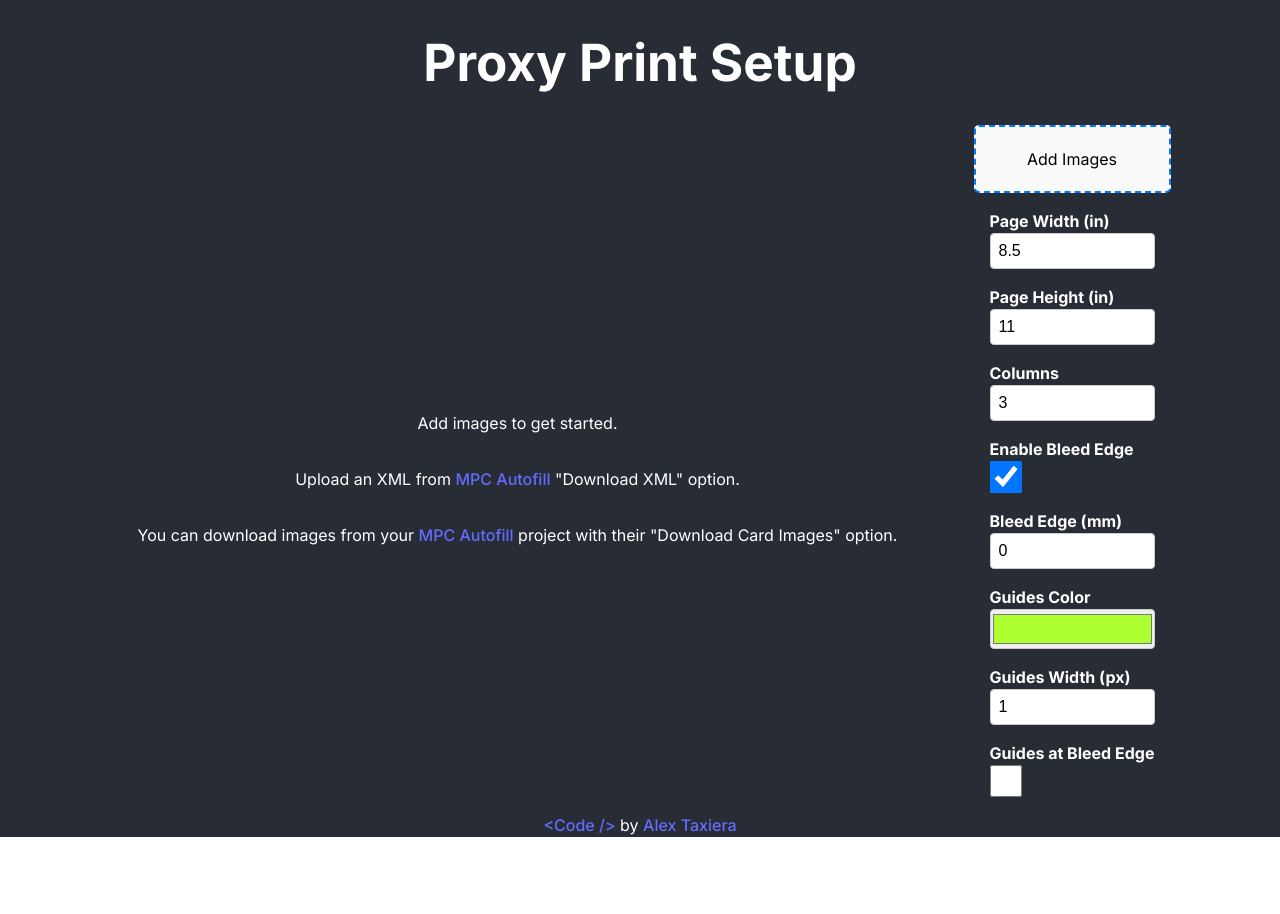
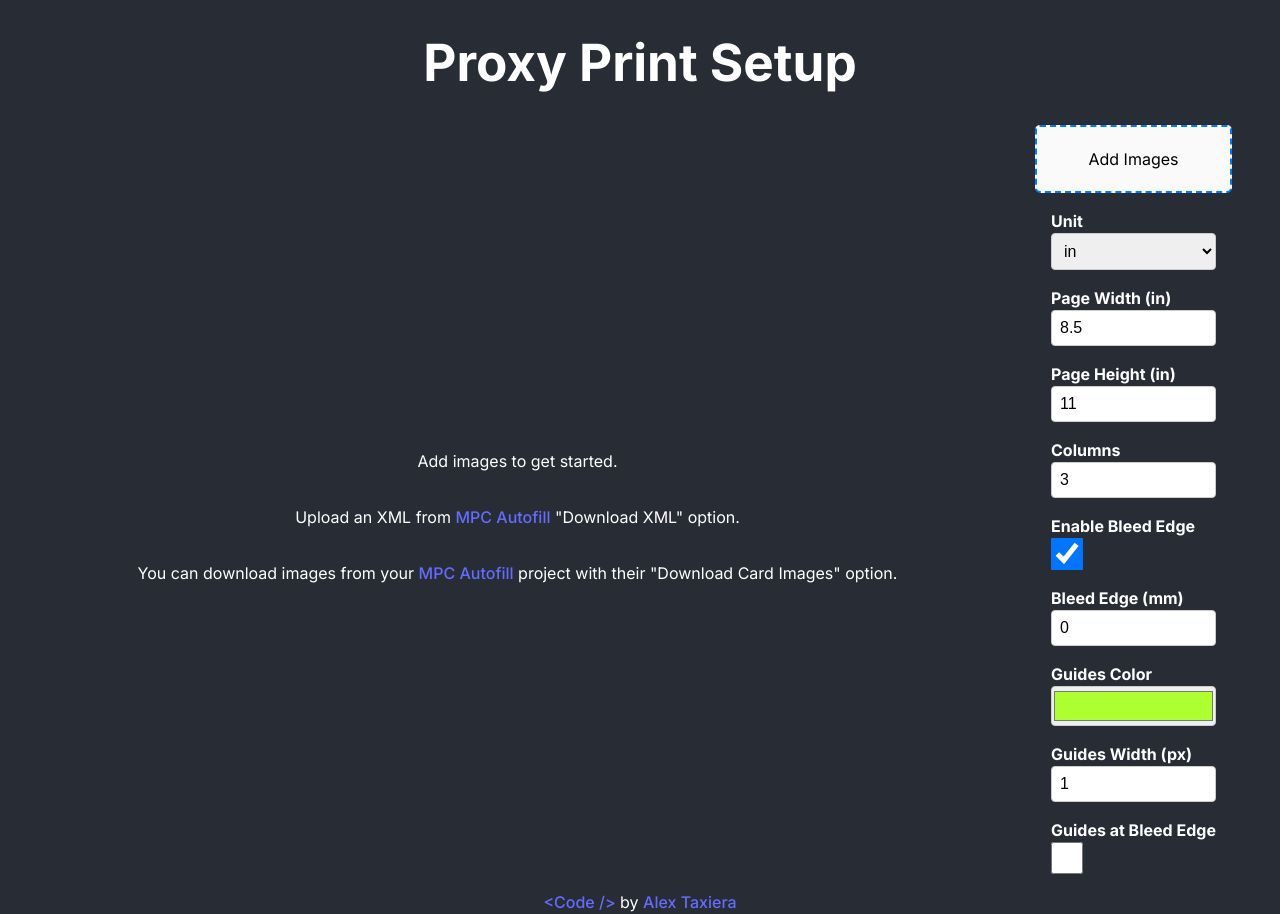
Before and after one commit to alex-taxiera/proxy-print, a React (Vite) app: page / in a window 1280 px wide. Before the commit the page ends 837 px from the top, so only its background shows below. Built offline with nearby package versions, Linux system fonts and the light colour scheme.

Commit message:
add support to change the page unit from inches to mm

```diff
--- a/src/PrintableImages.css
+++ b/src/PrintableImages.css
@@ -5,7 +5,7 @@
   align-items: center;
   flex: 1;
   min-width: 0;
-  max-width: var(--page-width, 8.5in);
+  max-width: var(--page-width, 8.5 var(--page-unit, in));
 }
 
 .printable-images.help {
@@ -46,8 +46,8 @@
   flex-direction: column;
   justify-content: center;
   align-items: center;
-  height: var(--page-height, 11in);
-  width: var(--page-width, 8.5in);
+  height: var(--page-height, 11 var(--page-unit, in));
+  width: var(--page-width, 8.5 var(--page-unit, in));
   background: white;
   overflow: hidden;
 }
--- a/src/PrintableImages.tsx
+++ b/src/PrintableImages.tsx
@@ -52,7 +52,7 @@ export const PrintableImages = () => {
 
       const pdfOptions = {
         orientation: pageWidth > pageHeight ? "l" : "p",
-        unit: "in",
+        unit: settings.unit || "in",
         format: [pageWidth, pageHeight],
       } satisfies jsPDFOptions;
 
@@ -87,11 +87,12 @@ export const PrintableImages = () => {
   };
 
   const rowsPerPage = useMemo(() => {
-    const pageHeight = parseFloat(settings.pageHeight) * 25.4; // convert in to mm
+    // convert in to mm when settings.unit is set to "in"
+    const pageHeight = parseFloat(settings.pageHeight) * (settings.unit === "in" ? 25.4 : 1);
     const guidesThickness = parseFloat(settings.guidesThickness) * 0.265; // convert px to mm
     const bleedEdge = parseFloat(settings.bleedEdge); // mm
     // card height is 88mm + 2 * bleedEdge + guidesThickness
-    const cardHeight = 88 + 2 * bleedEdge + guidesThickness; // inches
+    const cardHeight = 88 + 2 * bleedEdge + guidesThickness; // mm
     return Math.floor(pageHeight / cardHeight);
   }, [settings]);
 
--- a/src/SettingsForm.css
+++ b/src/SettingsForm.css
@@ -34,3 +34,12 @@ input[type="checkbox"] {
   width: 2rem;
   height: 2rem;
 }
+
+select {
+  padding: 0.5rem;
+  font-size: 1rem;
+  border: 1px solid #ccc;
+  border-radius: 4px;
+  width: 100%;
+  box-sizing: border-box;
+}
--- a/src/SettingsForm.tsx
+++ b/src/SettingsForm.tsx
@@ -1,5 +1,5 @@
 import { useCallback, useContext } from "react";
-import { DEFAULT_SETTINGS, SettingsContext, Settings } from "./context/SettingsContext";
+import { DEFAULT_SETTINGS, Settings, SettingsContext } from "./context/SettingsContext";
 
 import "./SettingsForm.css";
 import { ImagesContext } from "./context/ImagesContext";
@@ -44,12 +44,37 @@ export const SettingsForm = () => {
     [setSettings]
   );
 
+  const handleUnitChange = useCallback((e: React.ChangeEvent<HTMLSelectElement>) => {
+    const calculatePageDimensions = (value: string, unit: "in" | "mm") => {
+        const convertedValue = unit === "in" ? Number(value) / 25.4 : (Number(value) * 25.4);
+        return convertedValue.toFixed(2).toString();
+    };
+
+    setSettings(old => ({
+      ...old,
+      unit: e.target.value as "in" | "mm",
+      pageWidth: calculatePageDimensions(settings.pageWidth, e.target.value as "in" | "mm"),
+      pageHeight:calculatePageDimensions(settings.pageHeight, e.target.value as "in" | "mm"),
+    }));
+  }, [setSettings, settings.pageWidth, settings.pageHeight]);
+
   const maxGuideWidth = getMaxGuideWidth(settings);
 
   return (
     <form>
       <label>
-        Page Width (in)
+        Unit
+        <select
+          disabled={isRendering}
+          value={settings.unit}
+          onChange={handleUnitChange}
+        >
+          <option value="in">in</option>
+          <option value="mm">mm</option>
+        </select>
+      </label>
+      <label>
+        Page Width ({settings.unit})
         <input
           disabled={isRendering}
           type="number"
@@ -59,7 +84,7 @@ export const SettingsForm = () => {
         />
       </label>
       <label>
-        Page Height (in)
+        Page Height ({settings.unit})
         <input
           disabled={isRendering}
           type="number"
--- a/src/context/SettingsContext.ts
+++ b/src/context/SettingsContext.ts
@@ -11,6 +11,7 @@ export const SettingsSchema = zod.object({
   pageHeight: zod.string(),
   pageWidth: zod.string(),
   numberOfColumns: zod.string(),
+  unit: zod.enum(["in", "mm"]),
 });
 
 export type Settings = zod.infer<typeof SettingsSchema>;
@@ -25,6 +26,7 @@ export const DEFAULT_SETTINGS = {
   pageHeight: "11",
   pageWidth: "8.5",
   numberOfColumns: "3",
+  unit: "in",
 } as const satisfies Settings;
 
 export type SettingsContextValue = {
--- a/src/context/SettingsProvider.tsx
+++ b/src/context/SettingsProvider.tsx
@@ -78,8 +78,9 @@ export const SettingsProvider = (
       "--guides-color-inverted": invertHexColor(value.guidesColor),
       "--guides-thickness": `${guideThickness}px`,
       "--guides-at-bleed-edge": value.guidesAtBleedEdge ? "0" : "1",
-      "--page-height": `${value.pageHeight}in`,
-      "--page-width": `${value.pageWidth}in`,
+      "--page-unit": value.unit || "in",
+      "--page-height": `${value.pageHeight}${value.unit || "in"}`,
+      "--page-width": `${value.pageWidth}${value.unit || "in"}`,
       "--grid-columns": value.numberOfColumns,
     } as React.CSSProperties;
   }, [value]);
```
